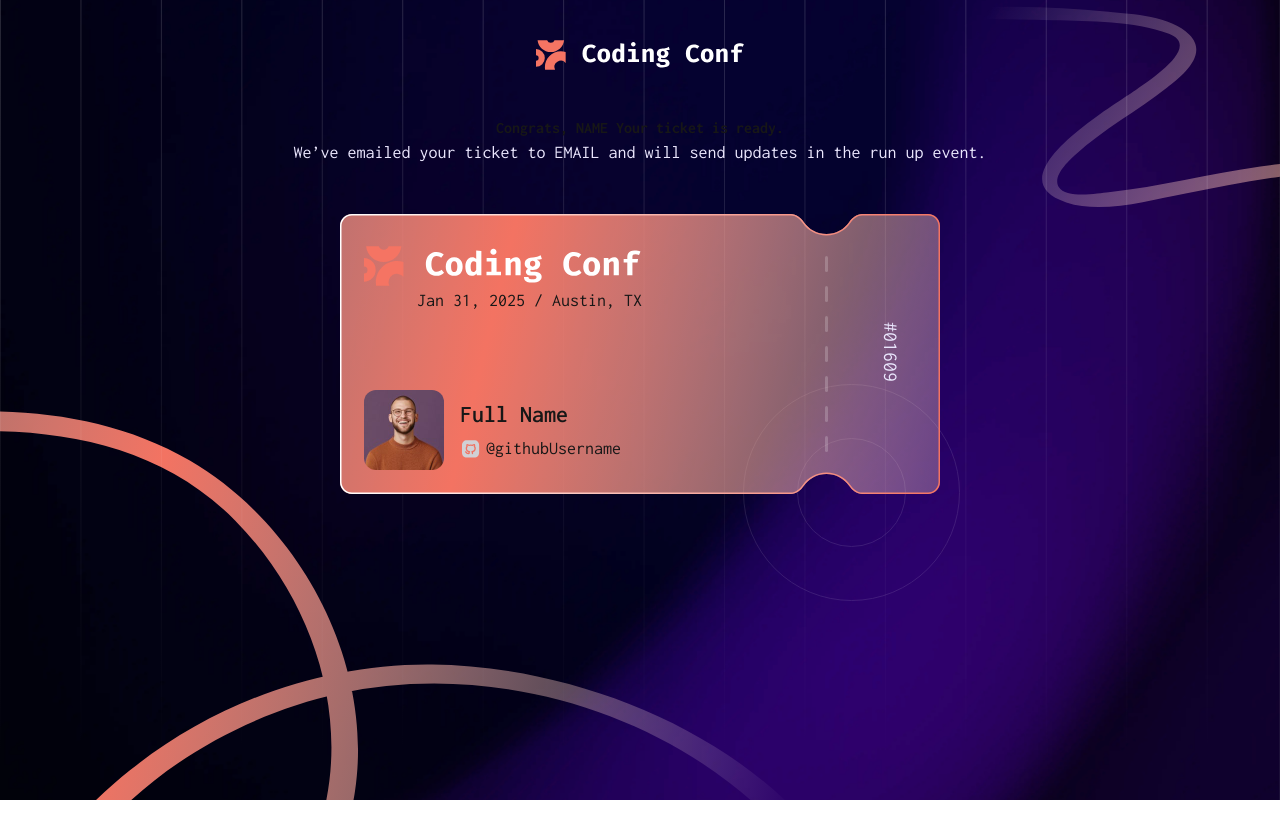
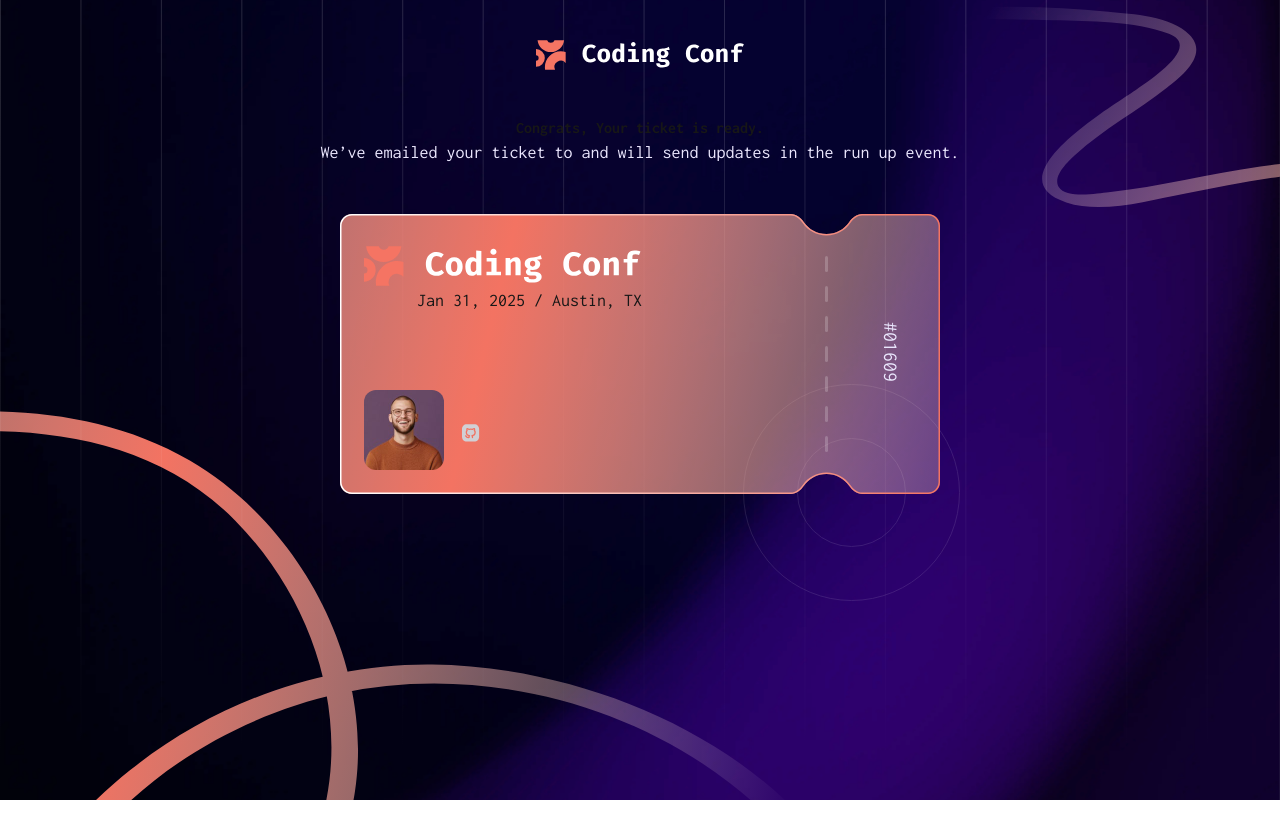
Before and after one commit to krishnashamji/conference-ticket-generator, a Next.js app in the folder conference-ticket-generator-app/: page /ticket in a window 1280 px wide. Built offline with nearby package versions, Linux system fonts and the light colour scheme.

Commit message:
refactor: added form data to ticket

```diff
--- a/conference-ticket-generator-app/app/ticket/page.tsx
+++ b/conference-ticket-generator-app/app/ticket/page.tsx
@@ -1,13 +1,18 @@
+'use client'
 import CtgLogo from '@/app/ui/CTGLogo'
 import imageAvatar from "@/public/images/image-avatar.jpg"
+import { useFormStore } from "@/app/hooks/formStore";
 
 export default function Page() {
+  const { file, fullName, email, githubUsername } = useFormStore();
+
+
   return (
     <div className="flex flex-col items-center gap-12 max-w-4xl mx-auto mt-10 mb-32 text-center">
       <CtgLogo />
       <div className="flex-col items-center gap-6">
-        <h1 className='leading-[1.25]'>Congrats, <span>NAME</span> Your ticket is ready.</h1>
-        <p className="text-lg text-[#EAE6FD]">We’ve emailed your ticket to EMAIL and will send updates in the run up event.</p>
+        <h1 className='leading-[1.25]'>Congrats, <span>{fullName}</span> Your ticket is ready.</h1>
+        <p className="text-lg text-[#EAE6FD]">We’ve emailed your ticket to {email} and will send updates in the run up event.</p>
       </div>
       <div className="relative">
         <div >
@@ -19,14 +24,14 @@ export default function Page() {
           <div className="absolute bottom-6 left-6 flex items-center gap-4">
             <img src={imageAvatar.src} alt="Profile Picture" className="w-20 h-20 rounded-xl"/>
             <div className='flex flex-col items-start gap-1'>
-              <p className="text-2xl text-bold font-semibold">Full Name</p>
+              <p className="text-2xl text-bold font-semibold">{fullName}</p>
               <div className='flex gap-1 items-center'>
                 <svg xmlns="http://www.w3.org/2000/svg" width="22" height="23" fill="none" viewBox="0 0 22 23">
                   <path fill="#D1D0D5" fillRule="evenodd"
                     d="M13.022 15.221c.08.268.11.55.088.833l.002.44a.66.66 0 0 1-1.32 0v-.492c.025-.336-.074-.61-.276-.821a.66.66 0 0 1 .405-1.112c1.536-.17 2.559-.704 2.559-2.763 0-.515-.196-1.004-.55-1.375a.66.66 0 0 1-.142-.687c.108-.29.14-.598.096-.897-.225.076-.578.233-1.064.559a.66.66 0 0 1-.542.088 5.81 5.81 0 0 0-3.071 0 .66.66 0 0 1-.543-.088c-.48-.322-.831-.48-1.064-.556-.043.299-.01.606.096.895a.66.66 0 0 1-.14.684c-.359.377-.554.87-.551 1.39 0 2.032 1.027 2.576 2.568 2.768a.66.66 0 0 1 .394 1.112.992.992 0 0 0-.276.756l.001.475c0 .29-.192.549-.47.632a4.082 4.082 0 0 1-1.164.189c-1.22 0-1.799-.735-2.177-1.216-.157-.199-.319-.404-.43-.43a.66.66 0 0 1 .32-1.282c.55.137.867.54 1.147.895.377.478.64.817 1.449.691a2.174 2.174 0 0 1 .096-.683c-1.18-.31-2.778-1.177-2.778-3.904a3.296 3.296 0 0 1 .659-2 3.125 3.125 0 0 1 .17-1.948A.661.661 0 0 1 6.936 7c.192-.058.899-.166 2.214.648a7.105 7.105 0 0 1 3.186 0c1.315-.813 2.021-.704 2.213-.648a.66.66 0 0 1 .42.373c.267.62.325 1.3.172 1.949.428.57.66 1.26.66 1.984 0 2.76-1.596 3.617-2.778 3.915Zm1.252-11.853H6.846c-2.912 0-4.866 2.05-4.866 5.086v6.987c0 3.045 1.954 5.087 4.866 5.087h7.428c2.912 0 4.866-2.042 4.866-5.087V8.454c0-3.036-1.954-5.086-4.866-5.086Z"
                     clipRule="evenodd" />
                 </svg>
-                <p className="text-lg">@githubUsername</p>
+                <p className="text-lg">{githubUsername}</p>
               </div>
             </div>
           </div>
```
